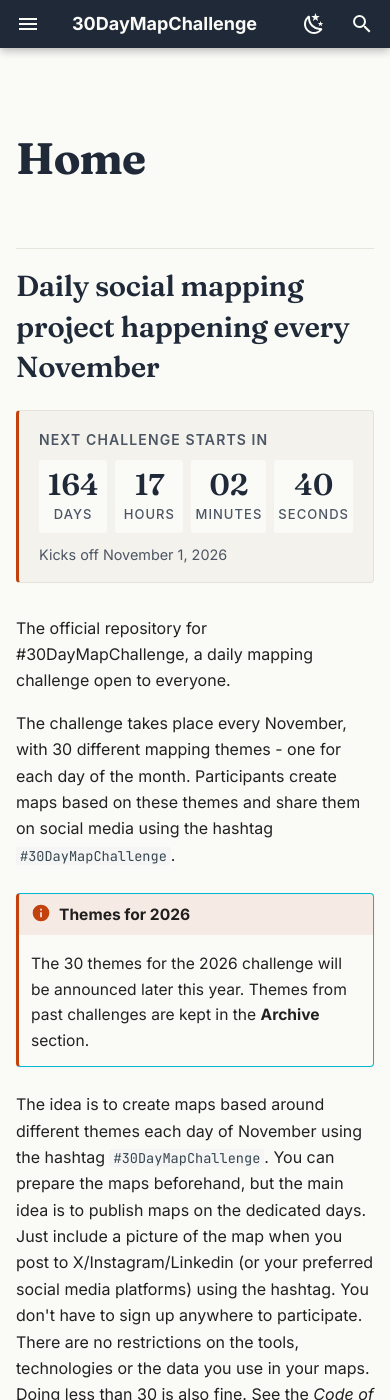
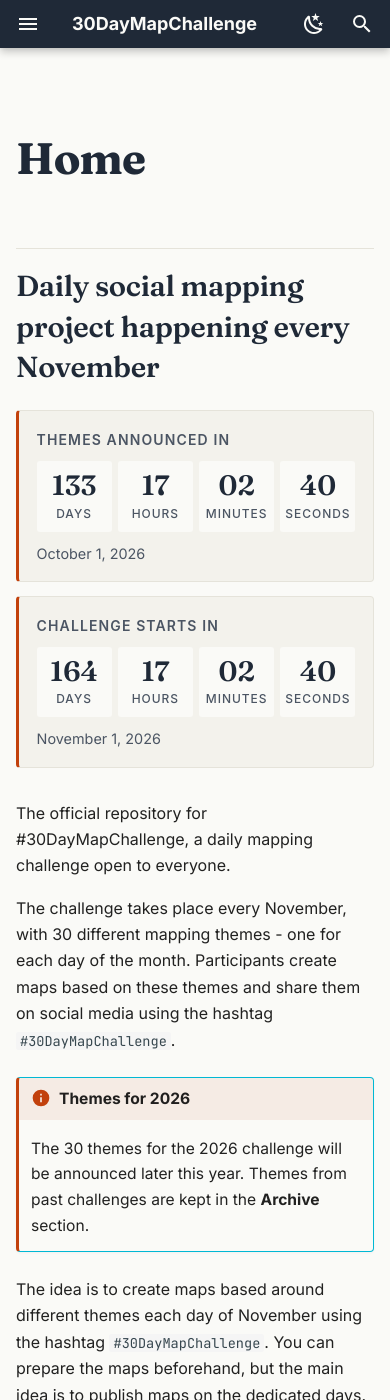
Before and after one commit to tjukanovt/30DayMapChallenge, an MkDocs documentation site: the page built from docs/index.md, in a window 390 px wide and 1400 px high. Built offline with MkDocs 1.6.1 and Material for MkDocs 9.7.7, drawn with Linux system fonts in a browser that asks for light colours; comment, search, counter and statistics services are not loaded.

Commit message:
Show both 1 Oct and 1 Nov milestones in the countdown
The countdown now has two side-by-side blocks: a themes-announcement
counter to 1 October, and the existing challenge-start counter to
1 November. After 1 October the themes block flips to a "Now available"
state; through November the challenge block shows "Day N of 30".

```diff
--- a/docs/index.md
+++ b/docs/index.md
@@ -1,14 +1,26 @@
 ## Daily social mapping project happening every November
 
 <div id="challenge-countdown" class="challenge-countdown" hidden aria-live="polite">
-  <div class="challenge-countdown__label">Next challenge starts in</div>
-  <div class="challenge-countdown__grid">
-    <div class="challenge-countdown__cell"><span class="challenge-countdown__value" data-cd-days>--</span><span class="challenge-countdown__unit">days</span></div>
-    <div class="challenge-countdown__cell"><span class="challenge-countdown__value" data-cd-hours>--</span><span class="challenge-countdown__unit">hours</span></div>
-    <div class="challenge-countdown__cell"><span class="challenge-countdown__value" data-cd-minutes>--</span><span class="challenge-countdown__unit">minutes</span></div>
-    <div class="challenge-countdown__cell"><span class="challenge-countdown__value" data-cd-seconds>--</span><span class="challenge-countdown__unit">seconds</span></div>
+  <div class="challenge-countdown__block" data-cd-block="themes">
+    <div class="challenge-countdown__label" data-cd-label>Themes announced in</div>
+    <div class="challenge-countdown__grid" data-cd-grid>
+      <div class="challenge-countdown__cell"><span class="challenge-countdown__value" data-cd-days>--</span><span class="challenge-countdown__unit">days</span></div>
+      <div class="challenge-countdown__cell"><span class="challenge-countdown__value" data-cd-hours>--</span><span class="challenge-countdown__unit">hours</span></div>
+      <div class="challenge-countdown__cell"><span class="challenge-countdown__value" data-cd-minutes>--</span><span class="challenge-countdown__unit">minutes</span></div>
+      <div class="challenge-countdown__cell"><span class="challenge-countdown__value" data-cd-seconds>--</span><span class="challenge-countdown__unit">seconds</span></div>
+    </div>
+    <div class="challenge-countdown__target" data-cd-target></div>
   </div>
-  <div class="challenge-countdown__target" data-cd-target></div>
+  <div class="challenge-countdown__block" data-cd-block="challenge">
+    <div class="challenge-countdown__label" data-cd-label>Challenge starts in</div>
+    <div class="challenge-countdown__grid" data-cd-grid>
+      <div class="challenge-countdown__cell"><span class="challenge-countdown__value" data-cd-days>--</span><span class="challenge-countdown__unit">days</span></div>
+      <div class="challenge-countdown__cell"><span class="challenge-countdown__value" data-cd-hours>--</span><span class="challenge-countdown__unit">hours</span></div>
+      <div class="challenge-countdown__cell"><span class="challenge-countdown__value" data-cd-minutes>--</span><span class="challenge-countdown__unit">minutes</span></div>
+      <div class="challenge-countdown__cell"><span class="challenge-countdown__value" data-cd-seconds>--</span><span class="challenge-countdown__unit">seconds</span></div>
+    </div>
+    <div class="challenge-countdown__target" data-cd-target></div>
+  </div>
 </div>
 
 The official repository for #30DayMapChallenge, a daily mapping challenge open to everyone.
--- a/docs/stylesheets/extra.js
+++ b/docs/stylesheets/extra.js
@@ -7,19 +7,23 @@ for (var i = 0, linksLength = links.length; i < linksLength; i++) {
    }
 }
 
-// Countdown to the next #30DayMapChallenge (every November).
+// Countdown to the next #30DayMapChallenge.
+// Two milestones: 1 October (themes announced) and 1 November (challenge starts).
 (function () {
   var timerId = null;
 
-  function nextChallengeWindow(now) {
+  function milestonesFor(now) {
     var year = now.getFullYear();
-    var start = new Date(year, 10, 1, 0, 0, 0, 0);   // 1 November, local time
-    var end   = new Date(year, 11, 1, 0, 0, 0, 0);   // 1 December, local time
+    var themes    = new Date(year, 9, 1, 0, 0, 0, 0);   // 1 October
+    var challenge = new Date(year, 10, 1, 0, 0, 0, 0);  // 1 November
+    var end       = new Date(year, 11, 1, 0, 0, 0, 0);  // 1 December
     if (now >= end) {
-      start = new Date(year + 1, 10, 1, 0, 0, 0, 0);
-      end   = new Date(year + 1, 11, 1, 0, 0, 0, 0);
+      year += 1;
+      themes    = new Date(year, 9, 1, 0, 0, 0, 0);
+      challenge = new Date(year, 10, 1, 0, 0, 0, 0);
+      end       = new Date(year, 11, 1, 0, 0, 0, 0);
     }
-    return { start: start, end: end, live: now >= start && now < end };
+    return { year: year, themes: themes, challenge: challenge, end: end };
   }
 
   function formatDate(d) {
@@ -32,47 +36,77 @@ for (var i = 0, linksLength = links.length; i < linksLength; i++) {
     }
   }
 
+  function pad(n) { return String(n).padStart(2, "0"); }
+
+  function renderCountdown(block, target) {
+    var now = new Date();
+    var diff = Math.max(0, target - now);
+    var total = Math.floor(diff / 1000);
+    var days = Math.floor(total / 86400);
+    var hours = Math.floor((total % 86400) / 3600);
+    var minutes = Math.floor((total % 3600) / 60);
+    var seconds = total % 60;
+
+    block.classList.remove("challenge-countdown__block--done", "challenge-countdown__block--banner");
+    var grid = block.querySelector("[data-cd-grid]");
+    if (grid) {
+      grid.innerHTML =
+        '<div class="challenge-countdown__cell"><span class="challenge-countdown__value">' + days + '</span><span class="challenge-countdown__unit">days</span></div>' +
+        '<div class="challenge-countdown__cell"><span class="challenge-countdown__value">' + pad(hours) + '</span><span class="challenge-countdown__unit">hours</span></div>' +
+        '<div class="challenge-countdown__cell"><span class="challenge-countdown__value">' + pad(minutes) + '</span><span class="challenge-countdown__unit">minutes</span></div>' +
+        '<div class="challenge-countdown__cell"><span class="challenge-countdown__value">' + pad(seconds) + '</span><span class="challenge-countdown__unit">seconds</span></div>';
+    }
+  }
+
+  function renderBanner(block, text) {
+    block.classList.add("challenge-countdown__block--banner");
+    var grid = block.querySelector("[data-cd-grid]");
+    if (grid) {
+      grid.innerHTML = '<span class="challenge-countdown__value">' + text + '</span>';
+    }
+  }
+
+  function setLabel(block, text) {
+    var el = block.querySelector("[data-cd-label]");
+    if (el) el.textContent = text;
+  }
+
+  function setNote(block, text) {
+    var el = block.querySelector("[data-cd-target]");
+    if (el) el.textContent = text;
+  }
+
   function render(root) {
     var now = new Date();
-    var win = nextChallengeWindow(now);
-    var target = win.live ? win.end : win.start;
-    var diff = Math.max(0, target - now);
+    var m = milestonesFor(now);
+    var themesBlock = root.querySelector('[data-cd-block="themes"]');
+    var challengeBlock = root.querySelector('[data-cd-block="challenge"]');
+    if (!themesBlock || !challengeBlock) return;
 
-    var totalSeconds = Math.floor(diff / 1000);
-    var days = Math.floor(totalSeconds / 86400);
-    var hours = Math.floor((totalSeconds % 86400) / 3600);
-    var minutes = Math.floor((totalSeconds % 3600) / 60);
-    var seconds = totalSeconds % 60;
+    // Themes block
+    if (now < m.themes) {
+      setLabel(themesBlock, "Themes announced in");
+      renderCountdown(themesBlock, m.themes);
+      setNote(themesBlock, formatDate(m.themes));
+    } else {
+      themesBlock.classList.add("challenge-countdown__block--done");
+      setLabel(themesBlock, "Themes for " + m.year);
+      renderBanner(themesBlock, "Now available");
+      setNote(themesBlock, "Released " + formatDate(m.themes));
+    }
 
-    var label = root.querySelector(".challenge-countdown__label");
-    var note  = root.querySelector("[data-cd-target]");
-    var d = root.querySelector("[data-cd-days]");
-    var h = root.querySelector("[data-cd-hours]");
-    var m = root.querySelector("[data-cd-minutes]");
-    var s = root.querySelector("[data-cd-seconds]");
+    // Challenge block
+    if (now < m.challenge) {
+      setLabel(challengeBlock, "Challenge starts in");
+      renderCountdown(challengeBlock, m.challenge);
+      setNote(challengeBlock, formatDate(m.challenge));
+    } else if (now < m.end) {
+      var day = Math.floor((now - m.challenge) / 86400000) + 1;
+      setLabel(challengeBlock, "#30DayMapChallenge is live");
+      renderBanner(challengeBlock, "Day " + day + " of 30");
+      setNote(challengeBlock, "Runs through " + formatDate(new Date(m.end - 1)));
+    }
 
-    if (win.live) {
-      root.classList.add("challenge-countdown--live");
-      if (label) label.textContent = "The #30DayMapChallenge is live!";
-      if (d) d.parentElement.style.display = "none";
-      if (h) h.parentElement.style.display = "none";
-      if (m) m.parentElement.style.display = "none";
-      if (s) {
-        s.parentElement.style.display = "";
-        s.textContent = "Day " + (Math.floor((now - win.start) / 86400000) + 1) + " of 30";
-        var unit = s.parentElement.querySelector(".challenge-countdown__unit");
-        if (unit) unit.textContent = "happening now";
-      }
-      if (note) note.textContent = "Share your maps with #30DayMapChallenge through " + formatDate(new Date(win.end - 1));
-    } else {
-      root.classList.remove("challenge-countdown--live");
-      if (label) label.textContent = "Next challenge starts in";
-      if (d) d.textContent = days;
-      if (h) h.textContent = String(hours).padStart(2, "0");
-      if (m) m.textContent = String(minutes).padStart(2, "0");
-      if (s) s.textContent = String(seconds).padStart(2, "0");
-      if (note) note.textContent = "Kicks off " + formatDate(win.start);
-    }
     root.hidden = false;
   }
 
--- a/docs/stylesheets/gbextra.css
+++ b/docs/stylesheets/gbextra.css
@@ -374,18 +374,35 @@ a.md-button:hover {
 
 /* ---------- Countdown --------------------------------------- */
 .challenge-countdown {
+  display: grid;
+  grid-template-columns: 1fr 1fr;
+  gap: 0.9em;
   margin: 1.4em 0 2em;
-  padding: 1.1em 1.25em 1em;
+}
+
+.challenge-countdown__block {
+  padding: 1.1em 1.1em 1em;
   border: 1px solid var(--site-rule);
   border-left: 3px solid var(--site-accent);
   border-radius: 4px;
   background: var(--site-paper-soft);
+  display: flex;
+  flex-direction: column;
 }
 
-[data-md-color-scheme="slate"] .challenge-countdown {
+[data-md-color-scheme="slate"] .challenge-countdown__block {
   background: #1a1f27;
   border-color: #262b34;
   border-left-color: var(--md-accent-fg-color);
+}
+
+.challenge-countdown__block--done {
+  border-left-color: var(--site-rule);
+  opacity: 0.78;
+}
+
+[data-md-color-scheme="slate"] .challenge-countdown__block--done {
+  border-left-color: #262b34;
 }
 
 .challenge-countdown__label {
@@ -395,7 +412,7 @@ a.md-button:hover {
   text-transform: uppercase;
   letter-spacing: 0.08em;
   color: var(--site-ink-soft);
-  margin-bottom: 0.6em;
+  margin-bottom: 0.7em;
 }
 
 [data-md-color-scheme="slate"] .challenge-countdown__label {
@@ -405,7 +422,7 @@ a.md-button:hover {
 .challenge-countdown__grid {
   display: grid;
   grid-template-columns: repeat(4, 1fr);
-  gap: 0.5em;
+  gap: 0.4em;
 }
 
 .challenge-countdown__cell {
@@ -413,7 +430,7 @@ a.md-button:hover {
   flex-direction: column;
   align-items: center;
   justify-content: center;
-  padding: 0.5em 0.25em;
+  padding: 0.55em 0.2em;
   background: var(--site-paper);
   border-radius: 3px;
 }
@@ -424,7 +441,7 @@ a.md-button:hover {
 
 .challenge-countdown__value {
   font-family: "Fraunces", Georgia, serif;
-  font-size: 1.9rem;
+  font-size: 1.55rem;
   font-weight: 600;
   font-variant-numeric: tabular-nums;
   line-height: 1.1;
@@ -437,7 +454,7 @@ a.md-button:hover {
 
 .challenge-countdown__unit {
   font-family: -apple-system, BlinkMacSystemFont, "Inter", sans-serif;
-  font-size: 0.65rem;
+  font-size: 0.6rem;
   font-weight: 500;
   text-transform: uppercase;
   letter-spacing: 0.08em;
@@ -450,7 +467,8 @@ a.md-button:hover {
 }
 
 .challenge-countdown__target {
-  margin-top: 0.7em;
+  margin-top: auto;
+  padding-top: 0.7em;
   font-size: 0.72rem;
   color: var(--site-ink-soft);
 }
@@ -459,21 +477,37 @@ a.md-button:hover {
   color: #b8b7b0;
 }
 
-.challenge-countdown--live .challenge-countdown__grid {
-  grid-template-columns: 1fr;
+/* Banner state (themes-out announcement or live challenge) */
+.challenge-countdown__block--banner .challenge-countdown__grid {
+  display: flex;
+  align-items: center;
+  justify-content: center;
+  min-height: 4.2rem;
+  padding: 0.4em 0.6em;
+  background: var(--site-paper);
+  border-radius: 3px;
 }
 
-.challenge-countdown--live .challenge-countdown__value {
-  font-size: 1.5rem;
-  color: var(--site-accent);
+[data-md-color-scheme="slate"] .challenge-countdown__block--banner .challenge-countdown__grid {
+  background: #14181f;
 }
 
-[data-md-color-scheme="slate"] .challenge-countdown--live .challenge-countdown__value {
+.challenge-countdown__block--banner .challenge-countdown__value {
+  font-size: 1.15rem;
+  color: var(--site-accent);
+  text-align: center;
+  line-height: 1.3;
+}
+
+[data-md-color-scheme="slate"] .challenge-countdown__block--banner .challenge-countdown__value {
   color: var(--md-accent-fg-color);
 }
 
-@media screen and (max-width: 30em) {
-  .challenge-countdown__value { font-size: 1.5rem; }
+@media screen and (max-width: 48em) {
+  .challenge-countdown {
+    grid-template-columns: 1fr;
+  }
+  .challenge-countdown__value { font-size: 1.4rem; }
 }
 
 /* ---------- Responsive tweaks ------------------------------- */
```
